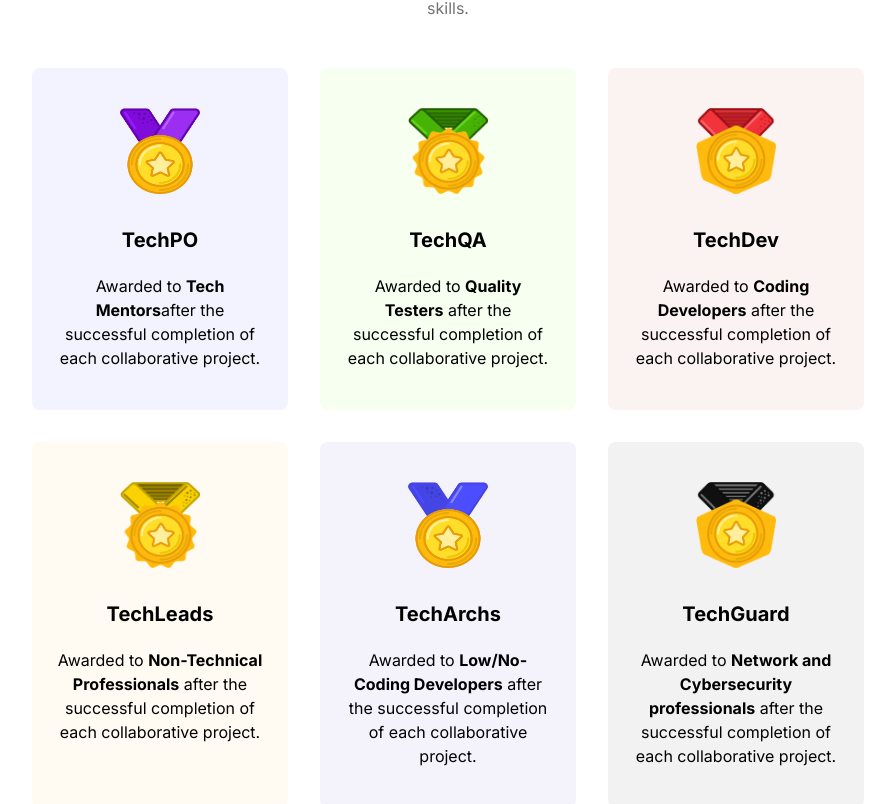
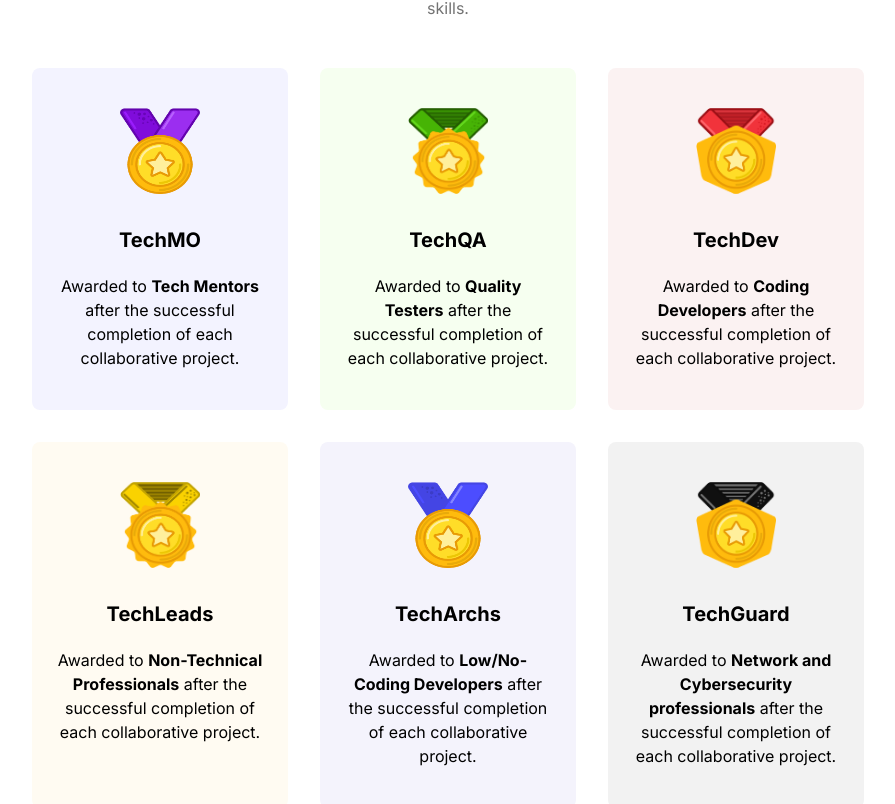
Before and after one commit to techtalentscity/techtalentscity.github.io, a React (Vite) app: page / in a window 1280 px wide. Shown: the part 4177-4981 px from the top of the page, without its empty margins (192-1087 px from the left). Built offline with nearby package versions, Linux system fonts and the light colour scheme.

Commit message:
Update TechBadges.jsx

```diff
--- a/src/Pages/Home/TechBadges.jsx
+++ b/src/Pages/Home/TechBadges.jsx
@@ -11,10 +11,10 @@ const badges = [
     {
       id: 1,
       image: badgePO,
-      title: 'TechPO',
+      title: 'TechMO',
       description: (
         <>
-          Awarded to <strong>Tech Mentors</strong>after the successful completion of each collaborative project.
+          Awarded to <strong>Tech Mentors</strong> after the successful completion of each collaborative project.
         </>
       ),
       bg: '#F3F3FF'
```
